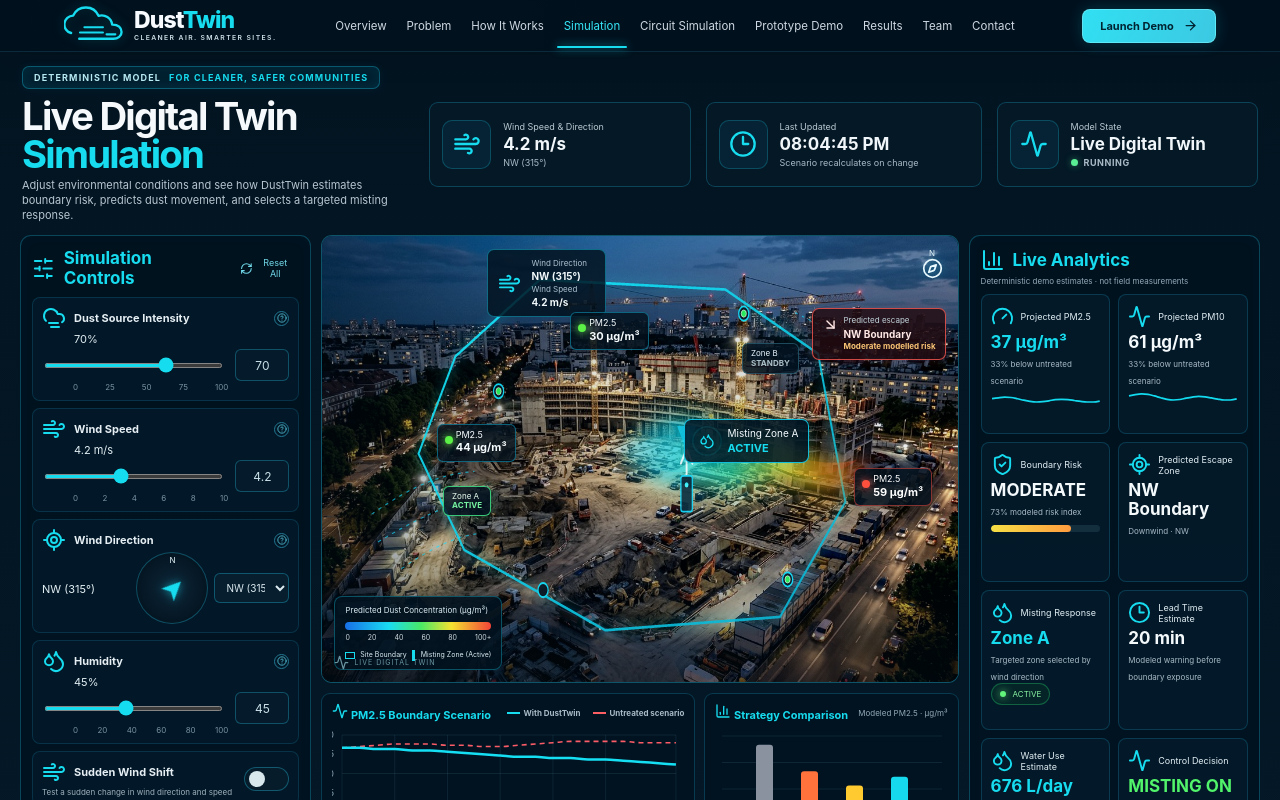
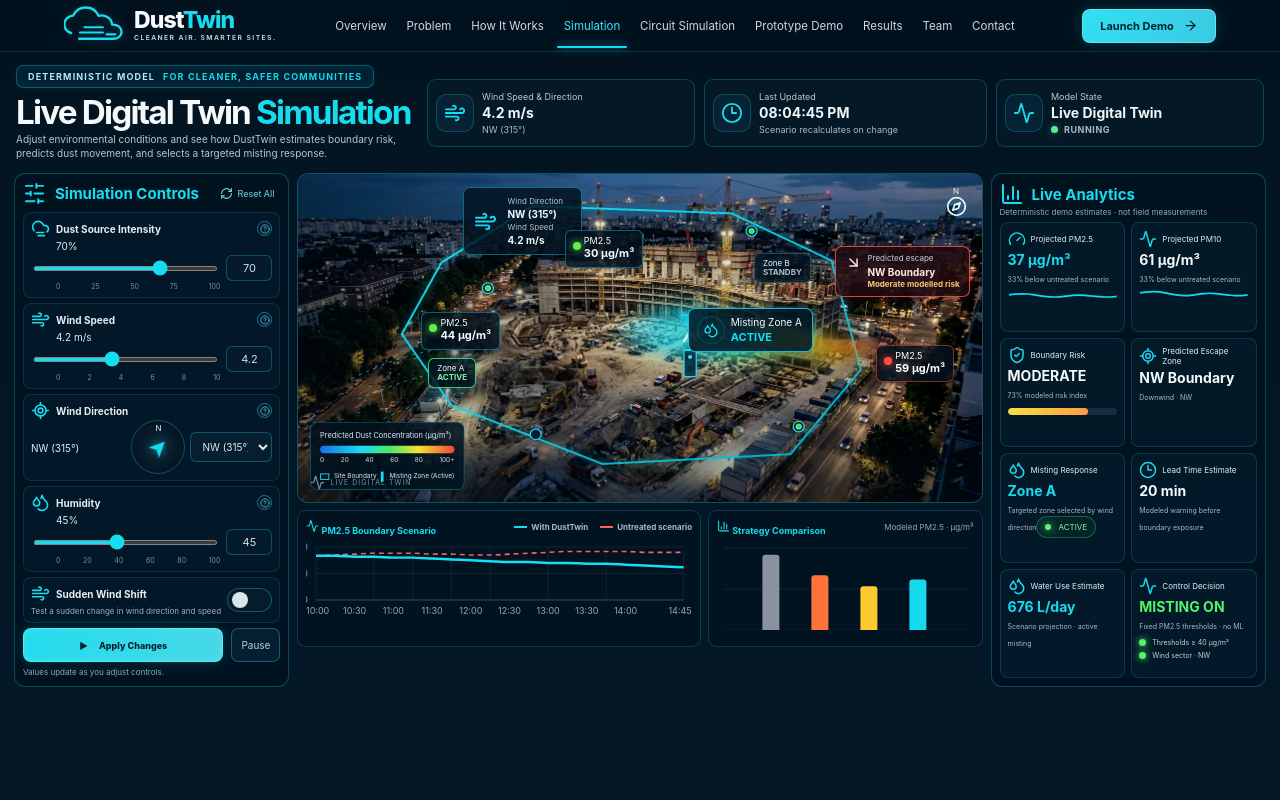
Before and after one commit to meherabmehu/DustTwin, a React (Vite) app: page /simulation in a window 1280 px wide. Shown: the top 800 px of the page. Built offline with nearby package versions, Linux system fonts and the light colour scheme.

Commit message:
polishing the live simulation layout

```diff
--- a/src/main.tsx
+++ b/src/main.tsx
@@ -5,6 +5,7 @@
 import './index.css';
 import './styles-overrides.css';
 import './styles-serial.css';
+import './styles-simulation-polish.css';
 
 const Overview = lazy(() => import('./pages/Overview'));
 const Problem = lazy(() => import('./pages/Problem'));
--- /dev/null
+++ b/src/styles-simulation-polish.css
@@ -0,0 +1,42 @@
+/* Compact competition-laptop layout for the existing live simulation */
+@media (min-width: 1100px) and (max-height: 820px) {
+  .simulation-intro { min-height: 121px; gap: 9px; padding: 8px 16px; }
+  .sim-intro-card { min-height: 68px; gap: 8px; padding: 8px; }
+  .sim-intro-card > span { width: 38px; height: 38px; }
+  .sim-intro-card > span svg { width: 22px; height: 22px; }
+  .sim-intro-card strong { font-size: 14px; }
+  .sim-title h1 { font-size: clamp(28px, 2.6vw, 38px); }
+  .sim-title p { font-size: 10px; }
+  .simulation-dashboard { min-height: 0; gap: 8px; padding: 0 14px 10px; grid-template-columns: minmax(245px, 22%) minmax(0, 1fr) minmax(255px, 22%); }
+  .control-panel, .analytics-panel { padding: 8px; gap: 5px; }
+  .panel-title-row h2, .analytics-panel h2 { font-size: 15px; }
+  .control-group { padding: 6px 7px; }
+  .control-label { gap: 6px; font-size: 10px; }
+  .control-label svg { width: 19px; height: 19px; }
+  .control-value { margin-left: 25px; font-size: 10px; }
+  .range-row { gap: 6px; }
+  .range-value { width: 46px; height: 26px; font-size: 11px; }
+  .range-scale { margin-right: 52px; margin-left: 25px; font-size: 7px; }
+  .direction-row { grid-template-columns: 1fr 54px 82px; gap: 5px; }
+  .compass-dial { width: 54px; height: 54px; }
+  .compass-dial span { font-size: 23px; }
+  .shift-fields { margin-top: 5px; }
+  .sim-actions .cta-button { height: 34px; font-size: 9px; }
+  .sim-actions .reset-sim { padding: 0 9px; }
+  .apply-feedback { min-height: 11px; }
+  .sim-center { gap: 7px; }
+  .sim-map-panel { height: min(43vh, 330px); min-height: 292px; }
+  .sim-map-panel .map-legend { transform: scale(.92); transform-origin: bottom left; }
+  .sim-bottom-charts { min-height: 137px; gap: 7px; }
+  .sim-chart-card { padding: 7px 8px; }
+  .sim-chart-title { margin-bottom: 3px; font-size: 9px; }
+  .sim-chart-title svg { width: 13px; }
+  .sim-chart-card .chart-wrap { height: 91px; }
+  .analytics-grid { gap: 6px; grid-auto-rows: minmax(75px, 1fr); }
+  .analytics-tile { padding: 7px 7px 6px; }
+  .analytics-tile-head { gap: 5px; font-size: 8px; }
+  .analytics-tile-head svg { width: 18px; height: 18px; }
+  .analytics-tile strong { margin-top: 4px; font-size: 14px; }
+  .analytics-tile small, .system-status-list { font-size: 7px; }
+  .analytics-tile .sparkline { height: 17px; }
+}
```
